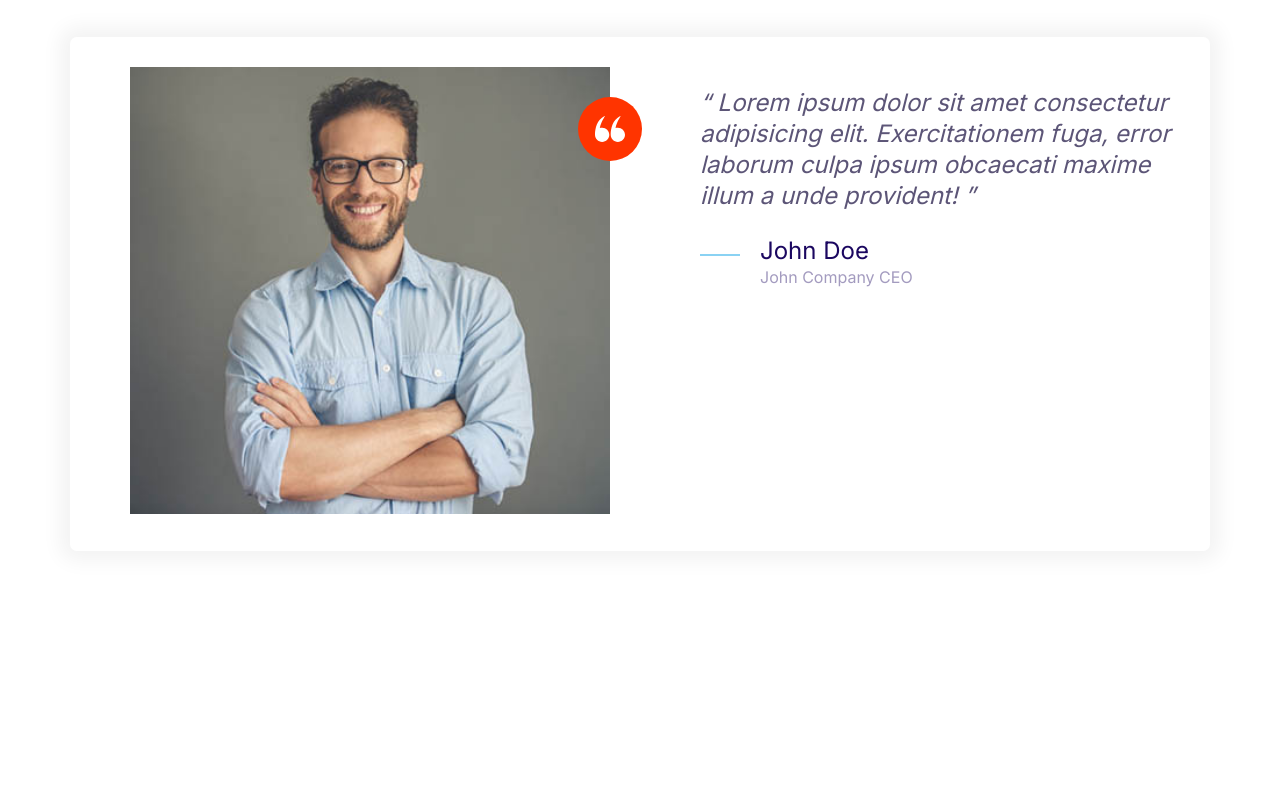
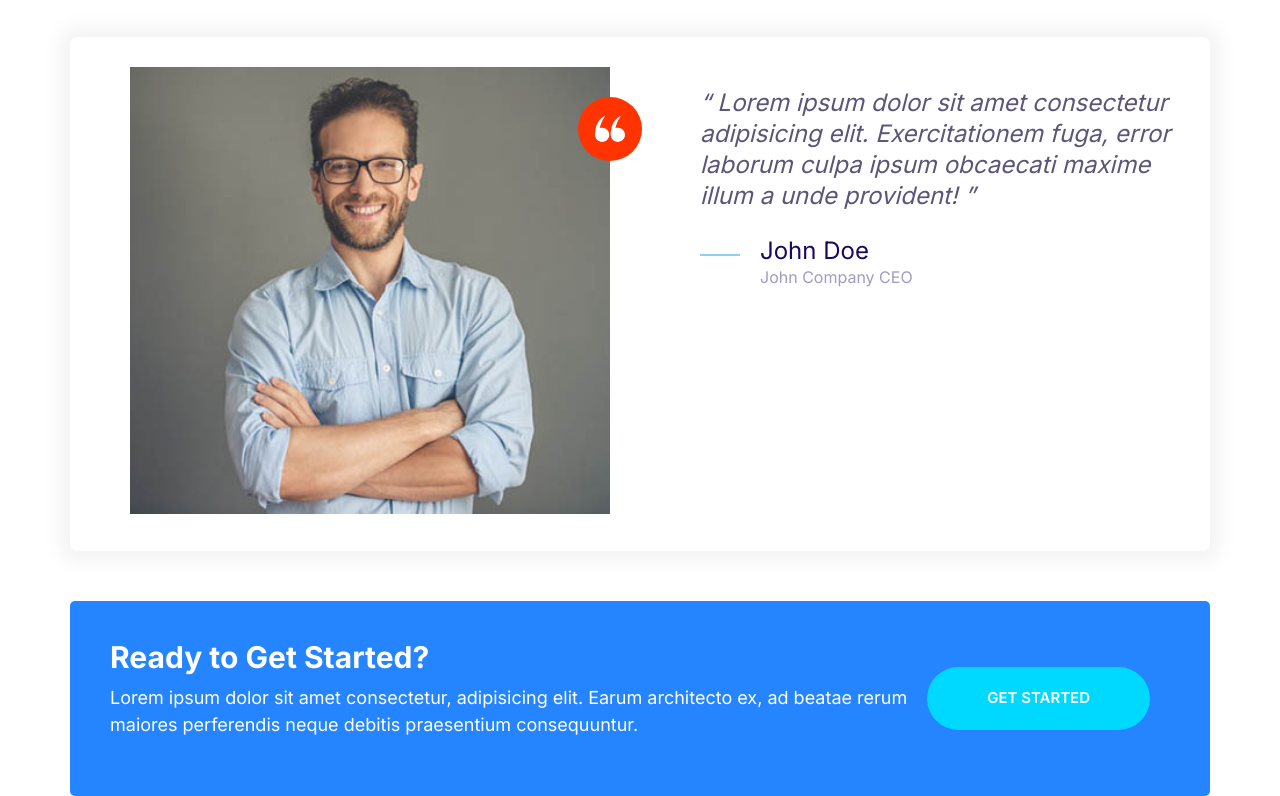
Before and after one commit to johnboris0414/landing-Page, a plain HTML site: page index.html in a window 1280 px wide. Shown: the part 5016-5812 px from the top of the page. Before the commit the page ends 5617 px from the top, so only its background shows below. Drawn offline with Linux system fonts and the light colour scheme.

Commit message:
Add callout section to index.

```diff
--- a/index.html
+++ b/index.html
@@ -396,6 +396,23 @@
       </div>
     </section>
 
+    <!-- Callout Sectioin -->
+    <div class="container">
+      <div class="callout callout--primary">
+        <div class="grid grid--cols-2">
+          <div class="callout__content">
+            <h2 class="callout__heading">Ready to Get Started?</h2>
+            <p>
+              Lorem ipsum dolor sit amet consectetur, adipisicing elit. Earum
+              architecto ex, ad beatae rerum maiores perferendis neque debitis
+              praesentium consequuntur.
+            </p>
+          </div>
+          <a href="#" class="btn btn--secondary btn--stretched">Get Started</a>
+        </div>
+      </div>
+    </div>
+
     <script src="js/main.js"></script>
   </body>
 </html>
```
